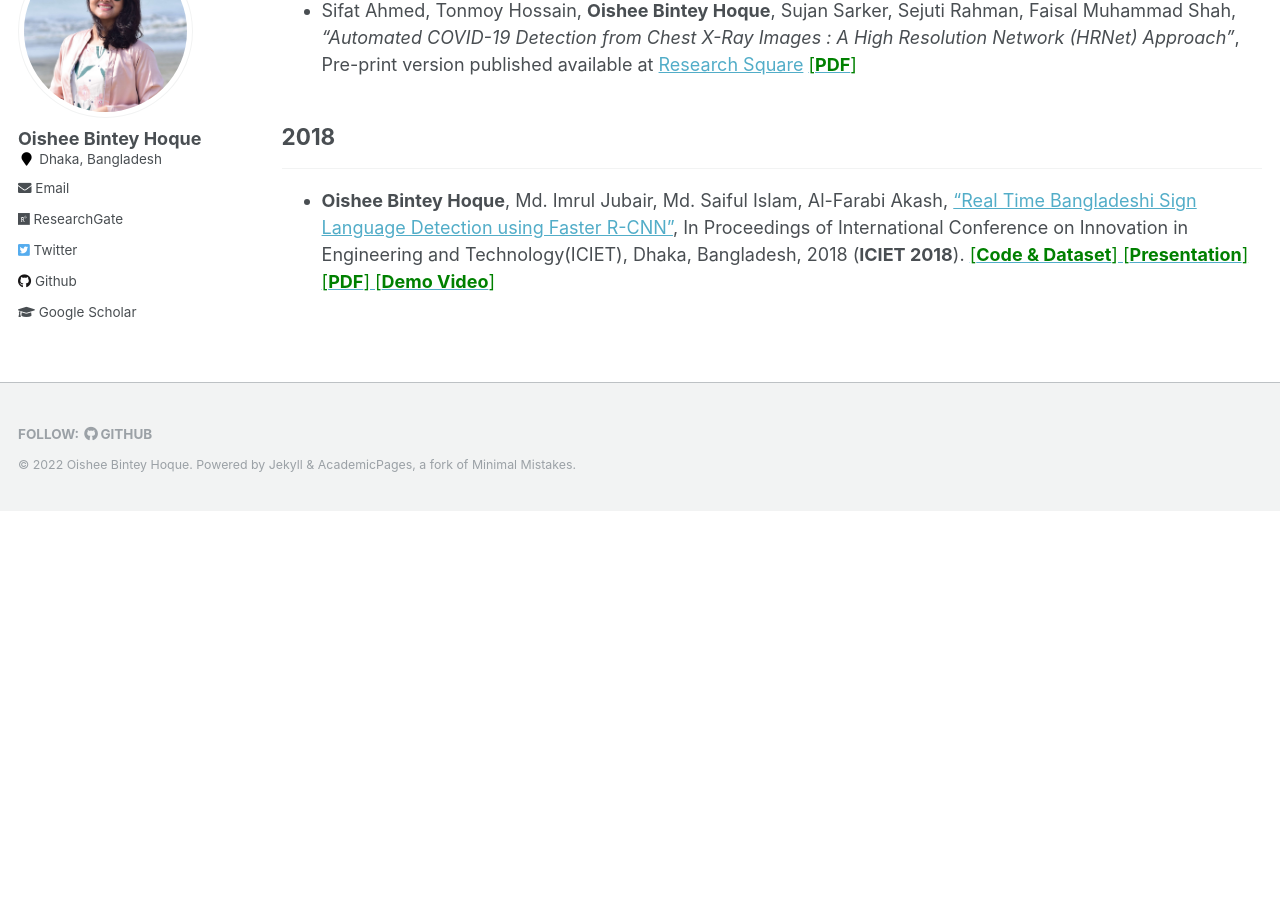
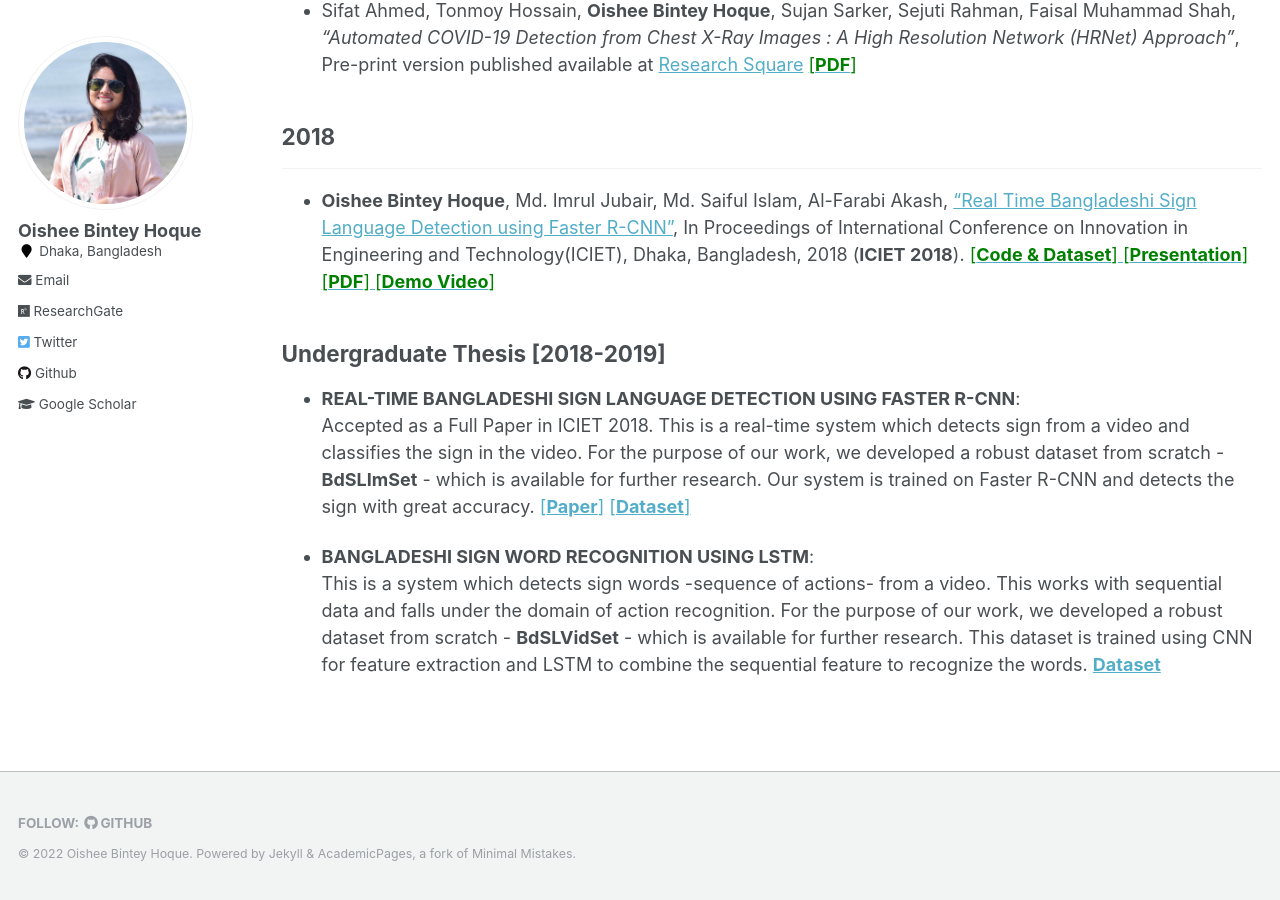
Before and after one commit to oishee-hoque/oishee-hoque.github.io, a Jekyll site: the page built from _pages/publications.md, in a window 1280 px wide and 900 px high, scrolled down 558 px. Built offline with Jekyll 4.4.1, drawn with Linux system fonts in a browser that asks for light colours; before the commit the page ends 1069 px from its top, so only the background shows below that.

Commit message:
Update publications.md

```diff
--- a/_pages/publications.md
+++ b/_pages/publications.md
@@ -26,3 +26,14 @@ author_profile: true
 ---
 
 - **Oishee Bintey Hoque**, Md. Imrul Jubair, Md. Saiful Islam, Al-Farabi Akash, ["Real Time Bangladeshi Sign Language Detection using Faster R-CNN"](https://ieeexplore.ieee.org/document/8660780), In Proceedings of International Conference on Innovation in Engineering and Technology(ICIET), Dhaka, Bangladesh, 2018 (**ICIET 2018**). [<span style ="color:Green"> [**Code & Dataset**] </span>](https://github.com/imruljubair/bdslimset)[<span style ="color:Green"> [**Presentation**] </span>](https://oishee-hoque.github.io/files/ICIET2018_presentation.pdf) [<span style ="color:Green"> [**PDF**] </span>](https://oishee-hoque.github.io/files/ICIET2018.pdf) [<span style ="color:Green"> [**Demo Video**] </span>](https://youtu.be/OU8IFpR0_sU)
+
+## Undergraduate Thesis [2018-2019]
+
+- **REAL-TIME BANGLADESHI SIGN LANGUAGE DETECTION USING FASTER R-CNN**:
+  <br>
+  Accepted as a Full Paper in ICIET 2018.
+  This is a real-time system which detects sign from a video and classifies the sign in the video. For the purpose of our work, we developed a robust dataset from scratch - **BdSLImSet** - which is available for further research. Our system is trained on Faster R-CNN and detects the sign with great accuracy. [[**Paper**]](https://arxiv.org/abs/1811.12813) [[**Dataset**]](https://github.com/imruljubair/BdSLImset)
+
+- **BANGLADESHI SIGN WORD RECOGNITION USING LSTM**:
+  <br>
+  This is a system which detects sign words -sequence of actions- from a video. This works with sequential data and falls under the domain of action recognition. For the purpose of our work, we developed a robust dataset from scratch - **BdSLVidSet** - which is available for further research. This dataset is trained using CNN for feature extraction and LSTM to combine the sequential feature to recognize the words. [**Dataset**](https://github.com/anno23/Dataset2)
```
